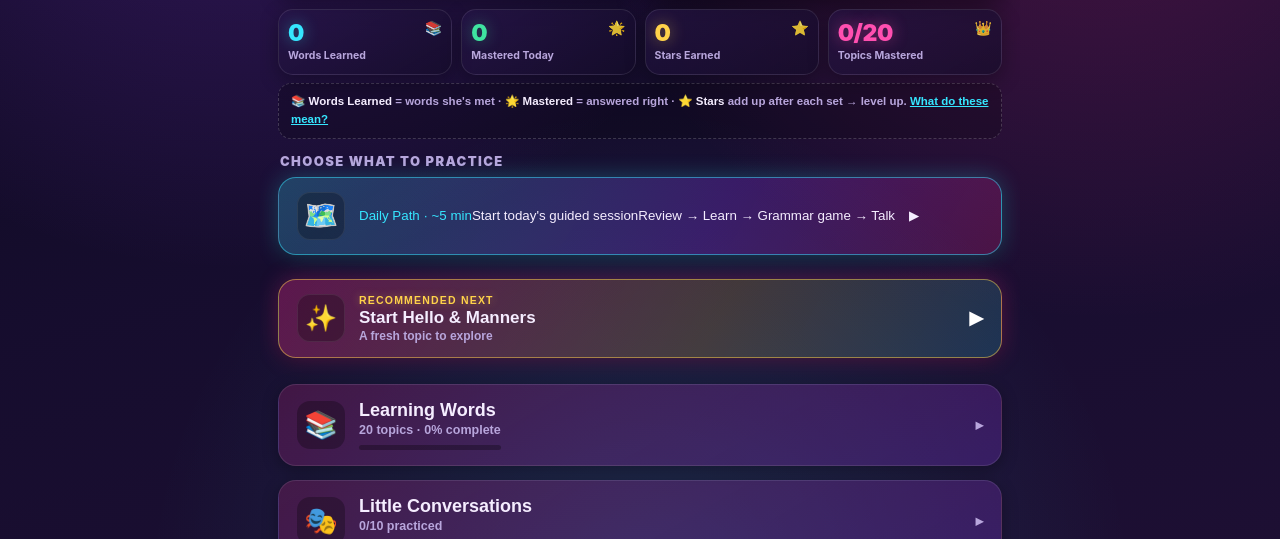
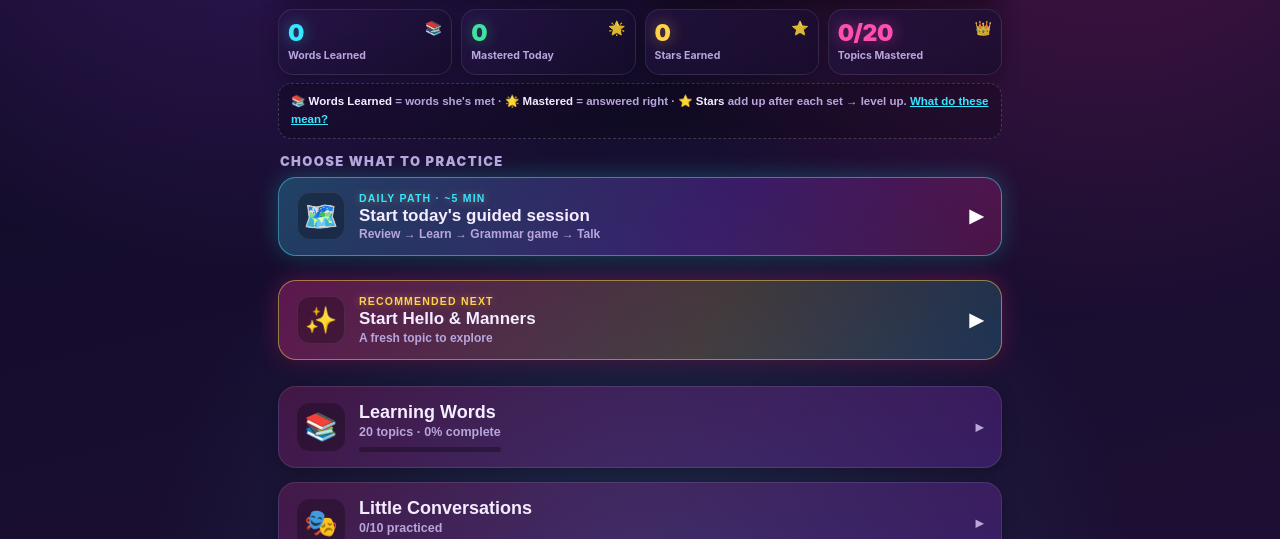
Before and after one commit to cksainia/hindi-garden, a plain HTML site: page index.html in a window 1280 px wide. Shown: the part 261-800 px from the top of the page. Drawn offline with Linux system fonts and the light colour scheme.

Commit message:
Fix Daily Path card layout (column text)

```diff
--- a/index.html
+++ b/index.html
@@ -260,11 +260,11 @@ background:linear-gradient(120deg, rgba(255,45,149,.30), rgba(255,210,74,.18) 60
 padding:14px 18px;margin-bottom:12px;box-shadow:0 0 22px rgba(255,45,149,.28), 0 6px 18px var(--shadowS);cursor:pointer;color:var(--ink);transition:transform .12s, box-shadow .15s;}
 .ctaCard:active{transform:translateY(2px);}
 .ctaCard .ctaIco{font-size:26px;width:48px;height:48px;display:flex;align-items:center;justify-content:center;border-radius:13px;background:rgba(0,0,0,.26);flex:0 0 auto;box-shadow:inset 0 0 0 1px rgba(255,255,255,.08);}
-.ctaCard .ctaText{display:flex;flex-direction:column;min-width:0;}
-.ctaCard .ctaLab{font-size:10.5px;font-weight:900;letter-spacing:1.2px;text-transform:uppercase;color:var(--gold);text-shadow:0 0 10px rgba(255,210,74,.4);}
-.ctaCard .ctaMain{font-weight:900;font-size:17px;line-height:1.15;margin-top:2px;}
-.ctaCard .ctaSub{font-size:12px;color:var(--muted);font-weight:700;margin-top:2px;}
-.ctaCard .ctaGo{margin-left:auto;font-size:18px;font-weight:900;color:#fff;flex:0 0 auto;}
+.ctaCard .ctaText, .pathCard .ctaText{display:flex;flex-direction:column;min-width:0;}
+.ctaCard .ctaLab, .pathCard .ctaLab{font-size:10.5px;font-weight:900;letter-spacing:1.2px;text-transform:uppercase;color:var(--gold);text-shadow:0 0 10px rgba(255,210,74,.4);}
+.ctaCard .ctaMain, .pathCard .ctaMain{font-weight:900;font-size:17px;line-height:1.15;margin-top:2px;}
+.ctaCard .ctaSub, .pathCard .ctaSub{font-size:12px;color:var(--muted);font-weight:700;margin-top:2px;}
+.ctaCard .ctaGo, .pathCard .ctaGo{margin-left:auto;font-size:18px;font-weight:900;color:#fff;flex:0 0 auto;}
 
 /* Progress explainer note */
 .progNote{display:block;width:100%;text-align:left;border:1px dashed rgba(255,255,255,.18);border-radius:13px;
--- a/sw.js
+++ b/sw.js
@@ -1,4 +1,4 @@
-const CACHE="hindi-garden-v19";
+const CACHE="hindi-garden-v20";
 const ASSETS=["./","index.html","data.js","manifest.webmanifest","icon-192.png","icon-512.png","icon-180.png"];
 // Pre-cache fresh copies (bypass HTTP cache) so the first offline load is current.
 self.addEventListener("install",e=>{
```
